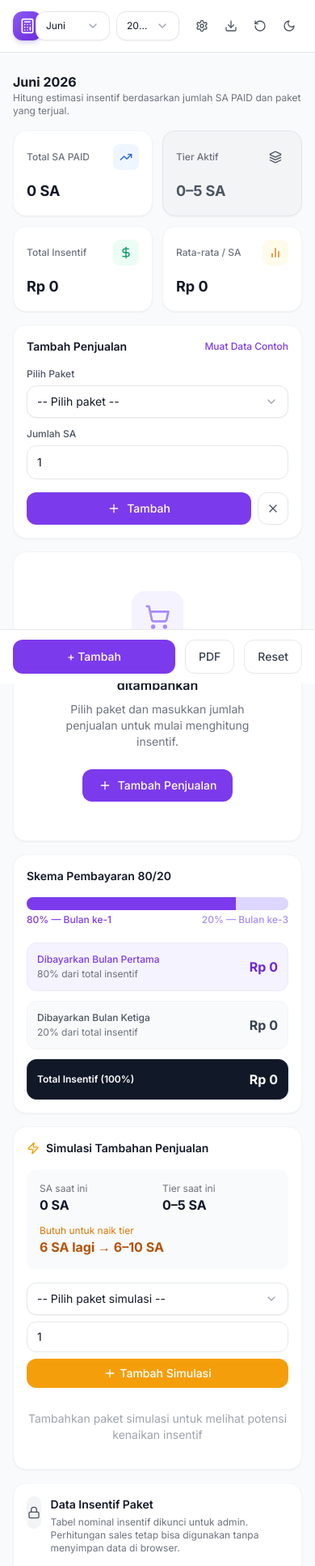
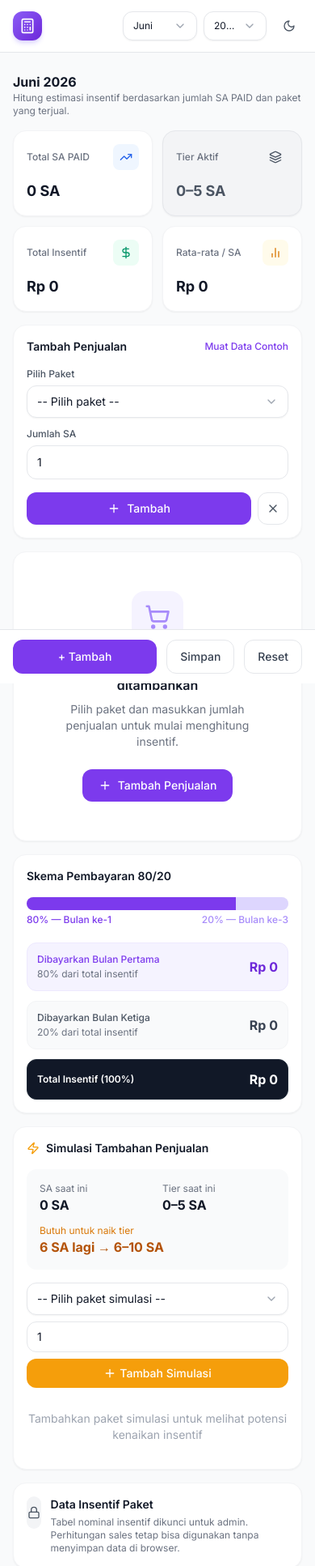
Before and after one commit to scndnic/kalkulator-insentif-sales, a React (Vite) app: page / in a window 390 px wide. Shown: the top 1934 px of the page at 81% size. Built offline with nearby package versions, Linux system fonts and the light colour scheme.

Commit message:
Move admin access to logo and refine responsive actions

```diff
--- a/src/App.tsx
+++ b/src/App.tsx
@@ -136,10 +136,10 @@ function App() {
         onToggleDarkMode={() => setDarkMode(!darkMode)}
         onDownloadPdf={downloadPdf}
         onReset={() => setShowResetConfirm(true)}
-        onManagePackages={() => requestAdminAccess('packages')}
+        onLogoClick={() => requestAdminAccess('packages')}
       />
 
-      <main className="max-w-7xl mx-auto px-4 sm:px-6 lg:px-8 py-6 space-y-4 sm:space-y-6 pb-24 sm:pb-6">
+      <main className="max-w-7xl mx-auto px-4 sm:px-6 lg:px-8 py-6 space-y-4 sm:space-y-6 pb-24 lg:pb-6">
         {/* Period info */}
         <div className="flex items-center justify-between print:hidden">
           <div>
@@ -179,12 +179,11 @@ function App() {
           packages={packages}
           activeTier={activeTier}
           isAdminUnlocked={isAdminUnlocked}
-          onRequestAccess={() => requestAdminAccess('reference')}
         />
       </main>
 
-      {/* Mobile bottom bar */}
-      <div className="fixed bottom-0 left-0 right-0 bg-white dark:bg-gray-900 border-t border-gray-200 dark:border-gray-800 px-4 py-3 flex gap-3 sm:hidden print:hidden z-30">
+      {/* Mobile and tablet bottom bar */}
+      <div className="fixed bottom-0 left-0 right-0 bg-white dark:bg-gray-900 border-t border-gray-200 dark:border-gray-800 px-4 py-3 flex gap-3 lg:hidden print:hidden z-30">
         <button
           onClick={scrollToForm}
           className="flex-1 flex items-center justify-center gap-2 bg-brand-600 hover:bg-brand-700 text-white py-2.5 rounded-xl text-sm font-medium transition-colors"
@@ -195,7 +194,7 @@ function App() {
           onClick={downloadPdf}
           className="px-4 py-2.5 rounded-xl border border-gray-200 dark:border-gray-700 text-gray-700 dark:text-gray-300 text-sm font-medium"
         >
-          PDF
+          Simpan
         </button>
         <button
           onClick={() => setShowResetConfirm(true)}
--- a/src/components/Header.tsx
+++ b/src/components/Header.tsx
@@ -1,4 +1,4 @@
-import { Calculator, Moon, Sun, Download, RotateCcw, Settings } from 'lucide-react';
+import { Calculator, Moon, Sun, Download, RotateCcw } from 'lucide-react';
 import CustomSelect from './CustomSelect';
 
 const MONTHS = [
@@ -15,7 +15,7 @@ interface HeaderProps {
   onToggleDarkMode: () => void;
   onDownloadPdf: () => void;
   onReset: () => void;
-  onManagePackages: () => void;
+  onLogoClick: () => void;
 }
 
 export default function Header({
@@ -27,7 +27,7 @@ export default function Header({
   onToggleDarkMode,
   onDownloadPdf,
   onReset,
-  onManagePackages,
+  onLogoClick,
 }: HeaderProps) {
   const years = Array.from({ length: 5 }, (_, i) => new Date().getFullYear() - 2 + i);
   const monthOptions = MONTHS.map((month, index) => ({ value: String(index + 1), label: month }));
@@ -39,9 +39,14 @@ export default function Header({
         <div className="flex items-center justify-between h-16 gap-3">
           {/* Brand */}
           <div className="flex items-center gap-3 min-w-0">
-            <div className="w-9 h-9 bg-gradient-to-br from-brand-500 to-brand-700 rounded-xl flex items-center justify-center flex-shrink-0 shadow-md shadow-brand-200 dark:shadow-brand-900">
+            <button
+              type="button"
+              onClick={onLogoClick}
+              title="Kalkulator Insentif Sales MyRepublic"
+              className="w-9 h-9 bg-gradient-to-br from-brand-500 to-brand-700 rounded-xl flex items-center justify-center flex-shrink-0 shadow-md shadow-brand-200 dark:shadow-brand-900 transition-transform hover:scale-105 focus:outline-none focus:ring-2 focus:ring-brand-500 focus:ring-offset-2 focus:ring-offset-white dark:focus:ring-offset-gray-900"
+            >
               <Calculator className="w-5 h-5 text-white" />
-            </div>
+            </button>
             <div className="min-w-0 hidden lg:block">
               <h1 className="font-bold text-gray-900 dark:text-white text-sm sm:text-base leading-tight truncate">
                 Kalkulator Insentif Sales MyRepublic
@@ -76,23 +81,16 @@ export default function Header({
 
             <div className="flex items-center gap-1 ml-1">
               <button
-                onClick={onManagePackages}
-                title="Kelola Paket"
-                className="p-2 rounded-lg hover:bg-gray-100 dark:hover:bg-gray-800 text-gray-600 dark:text-gray-400 transition-colors"
-              >
-                <Settings className="w-4 h-4" />
-              </button>
-              <button
                 onClick={onDownloadPdf}
                 title="Download PDF"
-                className="p-2 rounded-lg hover:bg-gray-100 dark:hover:bg-gray-800 text-gray-600 dark:text-gray-400 transition-colors"
+                className="hidden lg:flex p-2 rounded-lg hover:bg-gray-100 dark:hover:bg-gray-800 text-gray-600 dark:text-gray-400 transition-colors"
               >
                 <Download className="w-4 h-4" />
               </button>
               <button
                 onClick={onReset}
                 title="Reset"
-                className="p-2 rounded-lg hover:bg-gray-100 dark:hover:bg-gray-800 text-gray-600 dark:text-gray-400 transition-colors"
+                className="hidden lg:flex p-2 rounded-lg hover:bg-gray-100 dark:hover:bg-gray-800 text-gray-600 dark:text-gray-400 transition-colors"
               >
                 <RotateCcw className="w-4 h-4" />
               </button>
--- a/src/components/IncentiveReference.tsx
+++ b/src/components/IncentiveReference.tsx
@@ -9,12 +9,11 @@ interface IncentiveReferenceProps {
   packages: IncentivePackage[];
   activeTier: IncentiveTier;
   isAdminUnlocked: boolean;
-  onRequestAccess: () => void;
 }
 
 const TIERS: IncentiveTier[] = ['tier0To5', 'tier6To10', 'tier11To14', 'tier15Plus'];
 
-export default function IncentiveReference({ packages, activeTier, isAdminUnlocked, onRequestAccess }: IncentiveReferenceProps) {
+export default function IncentiveReference({ packages, activeTier, isAdminUnlocked }: IncentiveReferenceProps) {
   const [isOpen, setIsOpen] = useState(false);
   const [search, setSearch] = useState('');
   const [filterTier, setFilterTier] = useState<IncentiveTier | 'all'>('all');
@@ -22,7 +21,6 @@ export default function IncentiveReference({ packages, activeTier, isAdminUnlock
   if (!isAdminUnlocked) {
     return (
       <div className="bg-white dark:bg-gray-900 rounded-2xl border border-gray-100 dark:border-gray-800 shadow-sm p-4 sm:p-6 print:hidden">
-        <div className="flex flex-col sm:flex-row sm:items-center sm:justify-between gap-4">
         <div className="flex items-start gap-3">
           <div className="flex h-10 w-10 items-center justify-center rounded-xl bg-gray-100 text-gray-600 dark:bg-gray-800 dark:text-gray-300">
             <Lock className="h-4 w-4" />
@@ -33,13 +31,6 @@ export default function IncentiveReference({ packages, activeTier, isAdminUnlock
               Tabel nominal insentif dikunci untuk admin. Perhitungan sales tetap bisa digunakan tanpa menyimpan data di browser.
             </p>
           </div>
-          </div>
-          <button
-            onClick={onRequestAccess}
-            className="rounded-xl bg-brand-600 px-4 py-2.5 text-sm font-medium text-white transition-colors hover:bg-brand-700"
-          >
-            Masuk Admin
-          </button>
         </div>
       </div>
     );
```
Lines whose indentation alone changed are shown as unchanged.
